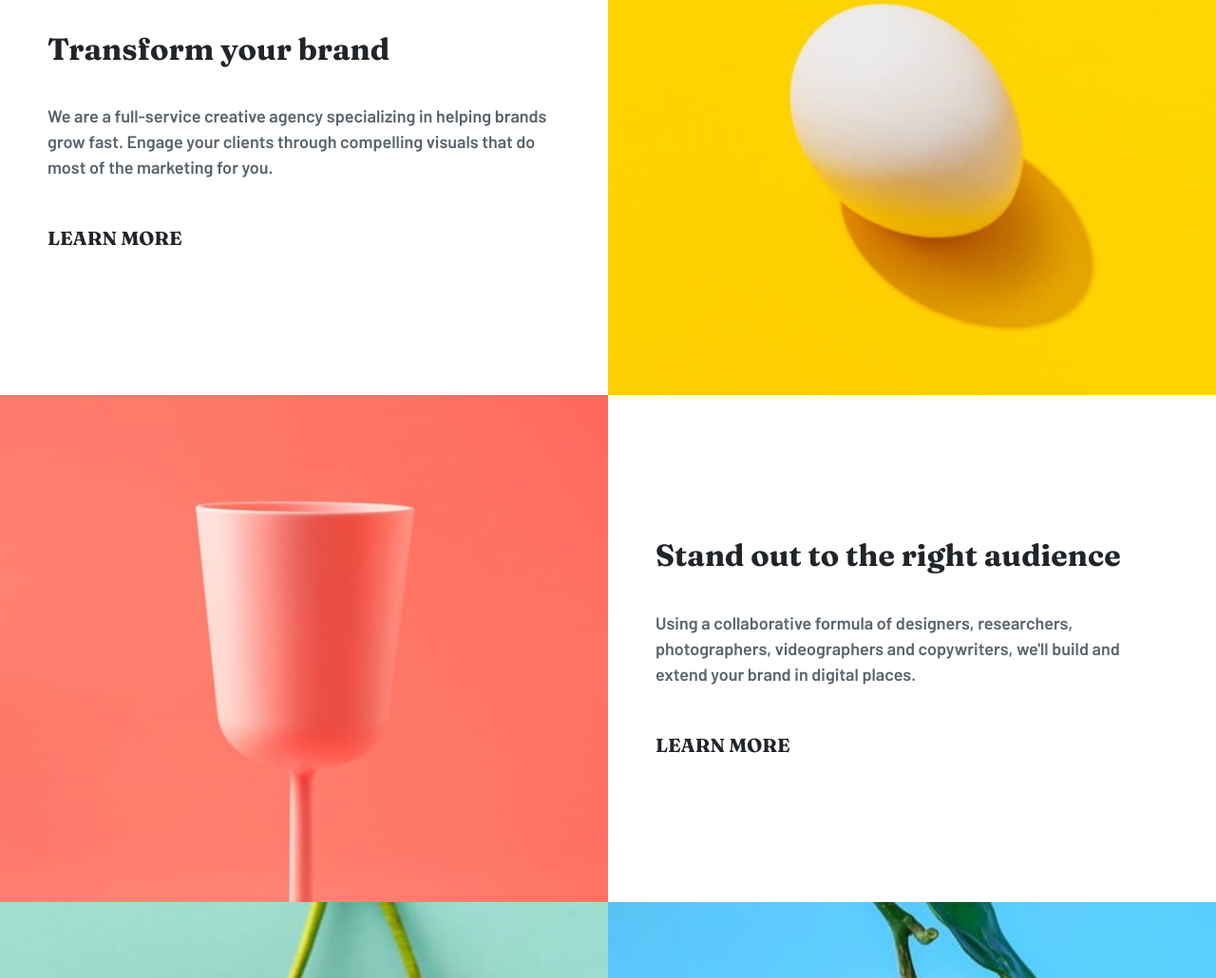
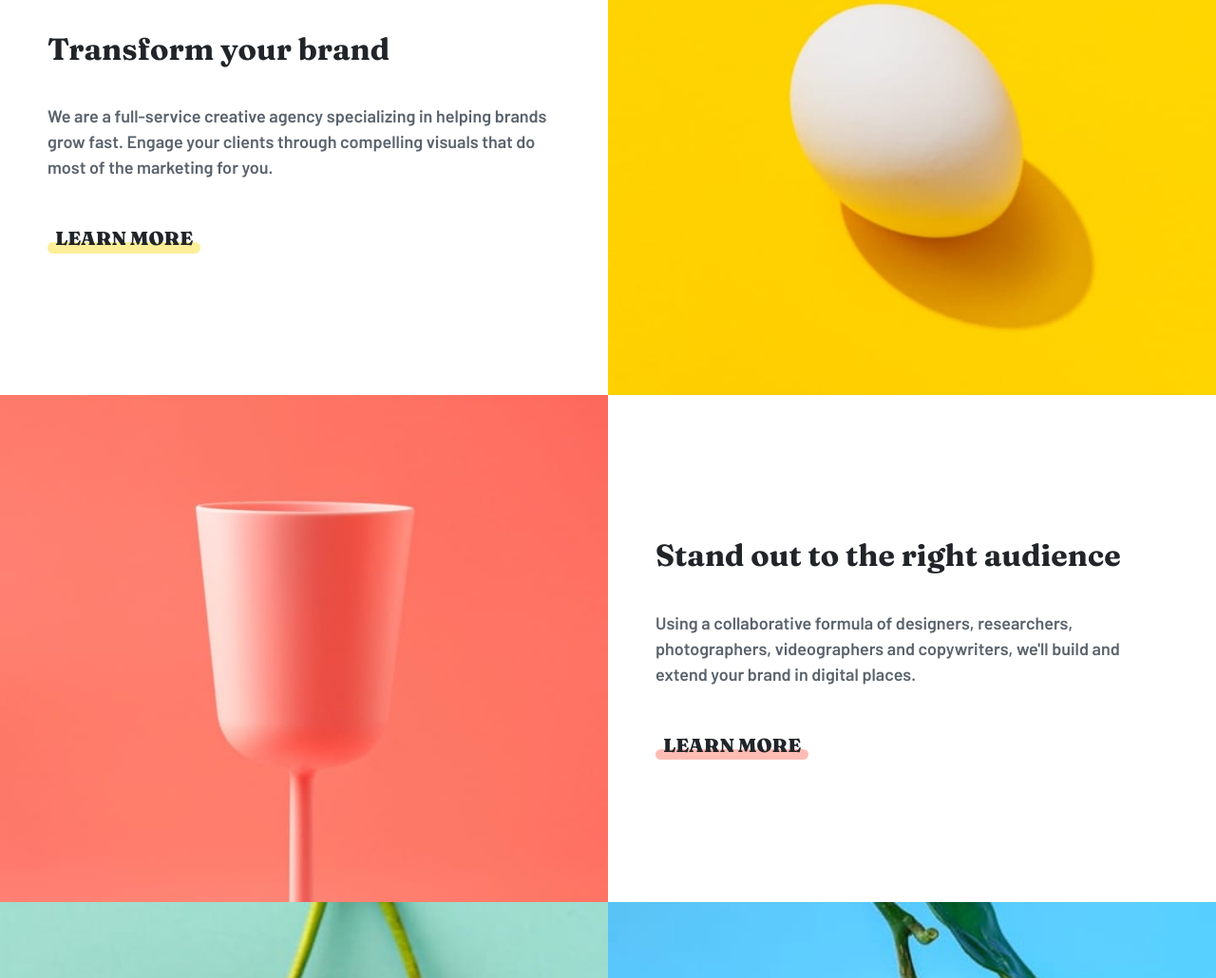
Before and after one commit to sayef367/Demo-Project, a plain HTML site: page sunnyside-agency-landing-page.html in a window 1280 px wide. Shown: the part 917-1947 px from the top of the page at 95% size. Drawn offline with Linux system fonts and the light colour scheme.

Commit message:
LEARN MORE add color and hober

```diff
--- a/sunnyside-agency-landing-page.html
+++ b/sunnyside-agency-landing-page.html
@@ -57,7 +57,7 @@
                 <p class="font_p"> We are a full-service creative agency specializing in helping brands grow fast. Engage
                     your clients through compelling visuals that do most of the marketing for you.
                 </p>
-                <a class="font">LEARN MORE</a>
+                <a class="a1">LEARN MORE</a>
             </div>
         </div>
         <div class="col-md-6 col-12" style="padding-right: 0; padding-left: 0;">
@@ -74,7 +74,7 @@
                 <p class="font_p">Using a collaborative formula of designers, researchers, photographers, videographers
                     and copywriters, we'll build and extend your brand in digital places.
                 </p>
-                <a class="font">LEARN MORE</a>
+                <a class="a2">LEARN MORE</a>
             </div>
         </div>
     </div>
--- a/sunnyside-agency-landing-page/sunnyside-agency-landing-page.css
+++ b/sunnyside-agency-landing-page/sunnyside-agency-landing-page.css
@@ -67,12 +67,62 @@
   text-decoration: none;
   font-size: 20px;
 }
-
 .section2img {
   width:1200px;
   height:1400px;
 }
 
+.a1{
+    text-decoration: none;
+    color: hsl(212, 27%, 19%);
+    text-transform: uppercase;
+    font-weight: 800;
+    padding: .5rem;
+    position: relative;
+    cursor: pointer;
+    font-family: 'Fraunces', serif;
+}
+.a1::before{
+    content: "";
+    position: absolute;
+    bottom: .3rem;
+    left: 0;
+    width: 100%;
+    height: .7rem;
+    background: hsla(51, 100%, 49%, 0.404);
+    z-index: -1;
+    border-radius: .5rem;
+    transition: .35s;
+}
+.a1:hover::before{
+    background: hsl(51, 100%, 49%);
+}
+
+.a2{
+    text-decoration: none;
+    color: hsl(212, 27%, 19%);
+    text-transform: uppercase;
+    font-weight: 800;
+    padding: .5rem;
+    position: relative;
+    cursor: pointer;
+    font-family: 'Fraunces', serif;
+}
+.a2::before{
+    content: "";
+    position: absolute;
+    bottom: .3rem;
+    left: 0;
+    width: 100%;
+    height: .7rem;
+    background: hsla(7, 99%, 70%, 0.493);
+    z-index: -1;
+    border-radius: .5rem;
+    transition: .35s;
+}
+.a2:hover::before{
+    background: hsl(7, 99%, 70%);
+}
 
 
 /* section 3 */
```
Also changed, not shown: index.html (+8 -5 lines), index/index.css (+5 -2 lines).
